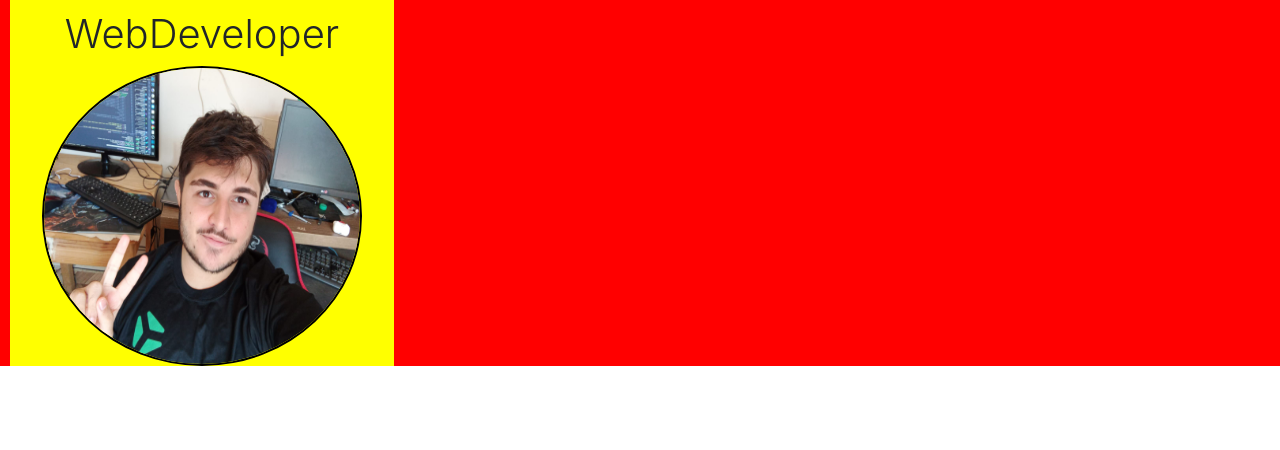
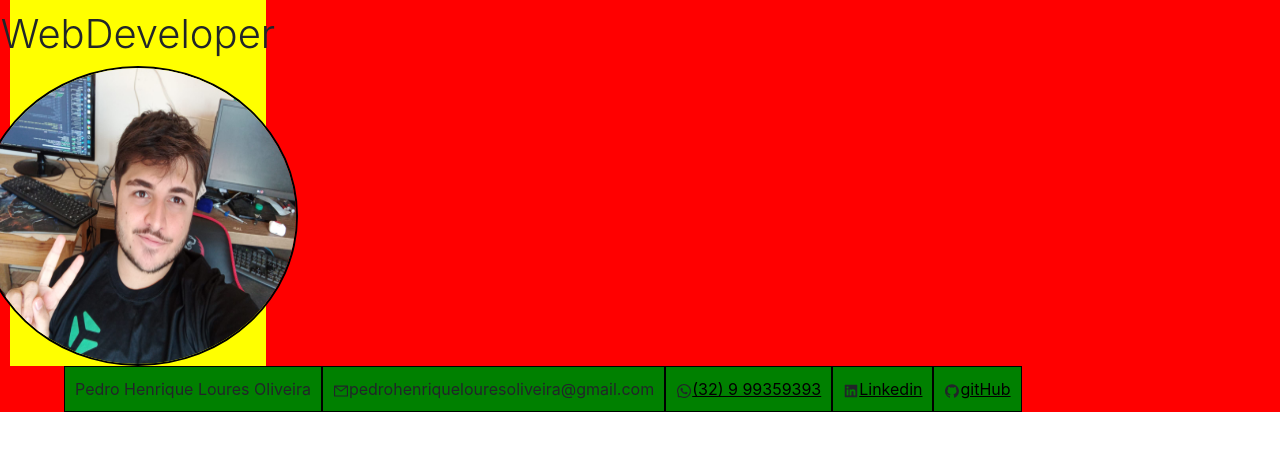
Before and after one commit to iroDevs/Portfolio-Pessoal, a React (Create React App) app: page / in a window 1280 px wide. Shown: the top 450 px of the page. Built offline with nearby package versions, Linux system fonts and the light colour scheme.

Commit message:
feature/contatos

```diff
--- a/package.json
+++ b/package.json
@@ -6,8 +6,10 @@
     "@testing-library/jest-dom": "^5.16.5",
     "@testing-library/react": "^13.3.0",
     "@testing-library/user-event": "^13.5.0",
+    "copy-to-clipboard": "^3.3.2",
     "react": "^18.2.0",
     "react-dom": "^18.2.0",
+    "react-icons": "^4.4.0",
     "react-scripts": "5.0.1",
     "web-vitals": "^2.1.4"
   },
--- /dev/null
+++ b/src/components/Contatos/Contatos.css
@@ -0,0 +1,24 @@
+.list-contatos {
+    list-style: none;
+    display:flex;
+    background-color:green;
+
+}
+
+.list-contatos li {
+    padding:10px;
+    border:1px solid black
+}
+
+.list-contatos li:hover {
+    padding:10px;
+    border:1px solid rgb(255, 255, 255);
+    background-color:rgb(0, 73, 22);
+    color:white;
+    text-decoration:solid;
+    cursor:pointer;
+}
+.list-contatos li a {
+
+    color:black;
+}
--- /dev/null
+++ b/src/components/Contatos/Contatos.jsx
@@ -0,0 +1,24 @@
+import React from 'react'
+import './Contatos.css'
+import { AiOutlineWhatsApp, AiOutlineMail, AiFillGithub, AiFillLinkedin } from 'react-icons/ai'
+import copy from 'copy-to-clipboard'
+
+export default function Contatos () {
+  function copiaTexto ({ target: { innerText } }) {
+    console.log(innerText)
+    copy(innerText)
+    alert('copiado para clipboard')
+  }
+  return (
+    <>
+    <div className="list-contatos">
+        <li onClick={copiaTexto}>Pedro Henrique Loures Oliveira</li>
+        <li onClick={copiaTexto}><AiOutlineMail />pedrohenriquelouresoliveira@gmail.com</li>
+        <li><AiOutlineWhatsApp /><a target="_blank" href="https://wa.me/5532999359393" rel="noreferrer">(32) 9 99359393</a></li>
+        <li><AiFillLinkedin /><a target="_blank" href="https://www.linkedin.com/in/pedro-2001/" rel="noreferrer">Linkedin</a> </li>
+        <li><AiFillGithub /><a target="_blank" href="https://github.com/iroDevs" rel="noreferrer">gitHub</a> </li>
+    </div>
+
+    </>
+  )
+}
--- a/src/components/Foto/Foto.css
+++ b/src/components/Foto/Foto.css
@@ -9,7 +9,7 @@
     display: flex;
     flex-direction: column;
     text-align: center;
-    width:30%;
+    width:20%;
     margin-left: 10px;
     padding-top: 10px;
     justify-content: center;
--- a/src/containers/Container-above/ContainerAbove.jsx
+++ b/src/containers/Container-above/ContainerAbove.jsx
@@ -1,10 +1,14 @@
 import React from 'react'
 import Foto from '../../components/Foto/Foto'
+import Contatos from '../../components/Contatos/Contatos'
 import './ContainerAboveStyle.css'
 export default function ContainerAbove () {
   return (
     <div className="container-fluid container-above">
         <Foto />
+        <div className=" container-info">
+        <Contatos />
+        </div>
     </div>
   )
 }
--- a/src/containers/Container-above/ContainerAboveStyle.css
+++ b/src/containers/Container-above/ContainerAboveStyle.css
@@ -1,6 +1,16 @@
 .container-above {
-    width: 100%;
     background-color: red;
     margin: 0;
     padding: 0;
+    display: flex;
+
+    flex-wrap: wrap;
 }
+
+.container-info{
+    margin-left: 5%;
+    background-color: blue;
+    display: flex;
+    flex-direction: column;
+    flex-wrap: wrap;
+}
```
Also changed, not shown: 1 other file (tests, documents, lock files or other folders).
